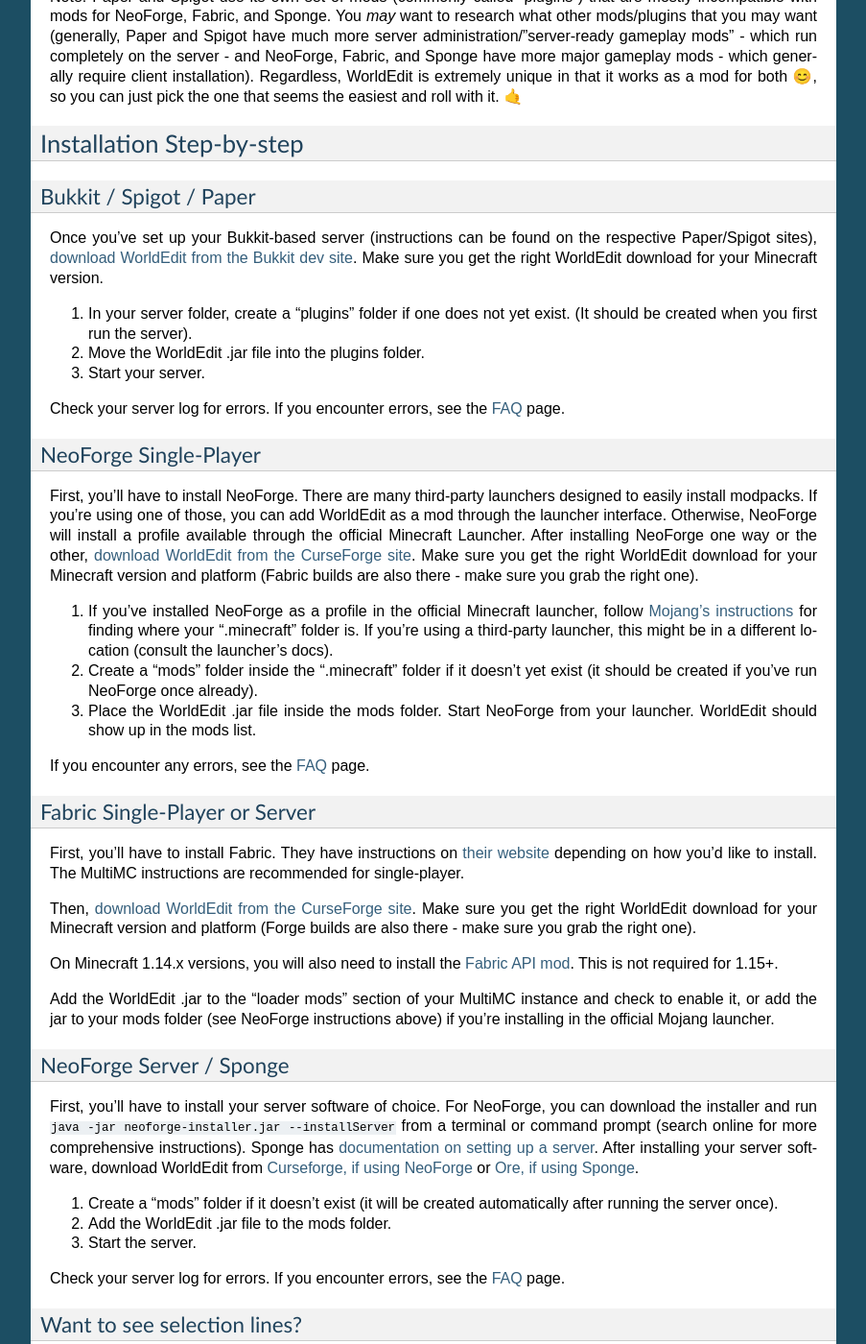
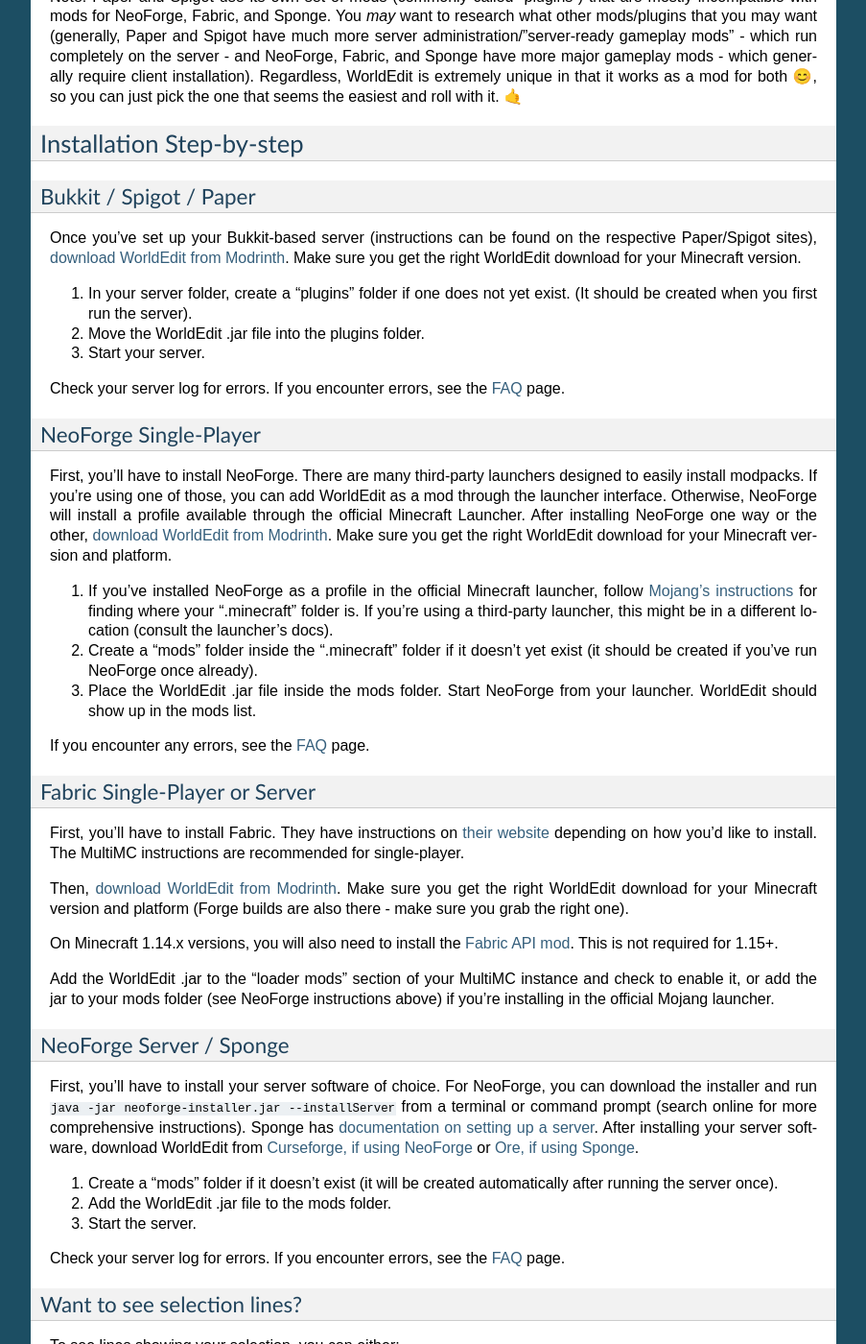
Before and after one commit to EngineHub/WorldEditDocs, a Sphinx documentation site: the page built from source/install.rst, in a window 1280 px wide and 1400 px high, scrolled down 828 px. Shown: the whole window at 96% size, without its empty margins (198-1101 px from the left). Built offline with Sphinx 7.4.7, drawn with Linux system fonts in a browser that asks for light colours.

Commit message:
Replaces Curseforge links with Modrinth

```diff
--- a/source/cuitip.rst
+++ b/source/cuitip.rst
@@ -5,7 +5,7 @@
 
 1. Access a limited version of the selection outlines server-side via the ``//drawsel`` command. It works only for cuboid selections that are not larger than 48x48x48 (or 32x32x32 on older versions), and you have to be in creative mode. These limitations are due to how structure blocks have worked in Minecraft for a long time.
 
-2. Use a third party client-side mod, e.g. `WorldEdit CUI (Fabric) <https://www.curseforge.com/minecraft/mc-mods/worldeditcui-fabric>`_. Note that this mod requires Fabric, so you will have to install it at first.
+2. Use a third party client-side mod, e.g. `WorldEdit CUI (Fabric) <https://modrinth.com/mod/worldedit-cui>`_. Note that this mod requires Fabric, so you will have to install it at first.
 
 .. note::
     If you would like to use an older version of Minecraft (1.12 or earlier), in addition to downloading an older WorldEdit (version 6), you may also need the old `WorldEditCUI mod by Mumfrey <https://www.minecraftforum.net/forums/mapping-and-modding-java-edition/minecraft-mods/1292886-worldeditcui>`_. Note that this mod requires LiteLoader (installation instructions on that page) instead.
--- a/source/index.rst
+++ b/source/index.rst
@@ -36,8 +36,7 @@
 =====
 
 -  `WorldEdit Homepage <http://www.enginehub.org/worldedit>`_
--  `Downloads for Bukkit <https://dev.bukkit.org/projects/worldedit/files/>`_
--  `Downloads for NeoForge/Fabric <https://www.curseforge.com/minecraft/mc-mods/worldedit/files>`_
+-  `Downloads for Bukkit/NeoForge/Fabric <https://modrinth.com/plugin/worldedit/versions>`_
 -  `Downloads for Sponge <https://ore.spongepowered.org/EngineHub/WorldEdit>`_
 -  `Experimental Builds <http://builds.enginehub.org/job/worldedit?branch=master>`_
 -  `Discord Server <https://discord.gg/enginehub/>`_
--- a/source/install.rst
+++ b/source/install.rst
@@ -38,7 +38,7 @@
 Bukkit / Spigot / Paper
 ~~~~~~~~~~~~~~~~~~~~~~~
 
-Once you've set up your Bukkit-based server (instructions can be found on the respective Paper/Spigot sites), `download WorldEdit from the Bukkit dev site <http://dev.bukkit.org/bukkit-plugins/worldedit/files>`_. Make sure you get the right WorldEdit download for your Minecraft version.
+Once you've set up your Bukkit-based server (instructions can be found on the respective Paper/Spigot sites), `download WorldEdit from Modrinth <https://modrinth.com/plugin/worldedit/versions?l=bukkit>`_. Make sure you get the right WorldEdit download for your Minecraft version.
 
 1. In your server folder, create a "plugins" folder if one does not yet exist. (It should be created when you first run the server).
 2. Move the WorldEdit .jar file into the plugins folder.
@@ -49,7 +49,7 @@
 NeoForge Single-Player
 ~~~~~~~~~~~~~~~~~~~
 
-First, you'll have to install NeoForge. There are many third-party launchers designed to easily install modpacks. If you're using one of those, you can add WorldEdit as a mod through the launcher interface. Otherwise, NeoForge will install a profile available through the official Minecraft Launcher. After installing NeoForge one way or the other, `download WorldEdit from the CurseForge site <https://www.curseforge.com/minecraft/mc-mods/worldedit/files>`_. Make sure you get the right WorldEdit download for your Minecraft version and platform (Fabric builds are also there - make sure you grab the right one).
+First, you'll have to install NeoForge. There are many third-party launchers designed to easily install modpacks. If you're using one of those, you can add WorldEdit as a mod through the launcher interface. Otherwise, NeoForge will install a profile available through the official Minecraft Launcher. After installing NeoForge one way or the other, `download WorldEdit from Modrinth <https://modrinth.com/plugin/worldedit/versions?l=neoforge>`_. Make sure you get the right WorldEdit download for your Minecraft version and platform.
 
 1. If you've installed NeoForge as a profile in the official Minecraft launcher, follow `Mojang's instructions <https://help.minecraft.net/hc/en-us/articles/360035131551-Where-are-Minecraft-files-stored->`_ for finding where your ".minecraft" folder is. If you're using a third-party launcher, this might be in a different location (consult the launcher's docs).
 2. Create a "mods" folder inside the ".minecraft" folder if it doesn't yet exist (it should be created if you've run NeoForge once already).
@@ -62,9 +62,9 @@
 
 First, you'll have to install Fabric. They have instructions on `their website <https://fabricmc.net/wiki/install>`_ depending on how you'd like to install. The MultiMC instructions are recommended for single-player.
 
-Then, `download WorldEdit from the CurseForge site <https://www.curseforge.com/minecraft/mc-mods/worldedit/files>`_. Make sure you get the right WorldEdit download for your Minecraft version and platform (Forge builds are also there - make sure you grab the right one).
+Then, `download WorldEdit from Modrinth <https://modrinth.com/plugin/worldedit/versions?l=fabric>`_. Make sure you get the right WorldEdit download for your Minecraft version and platform (Forge builds are also there - make sure you grab the right one).
 
-On Minecraft 1.14.x versions, you will also need to install the `Fabric API mod <https://www.curseforge.com/minecraft/mc-mods/fabric-api>`_. This is not required for 1.15+.
+On Minecraft 1.14.x versions, you will also need to install the `Fabric API mod <https://modrinth.com/mod/fabric-api/versions>`_. This is not required for 1.15+.
 
 Add the WorldEdit .jar to the "loader mods" section of your MultiMC instance and check to enable it, or add the jar to your mods folder (see NeoForge instructions above) if you're installing in the official Mojang launcher.
 
```
